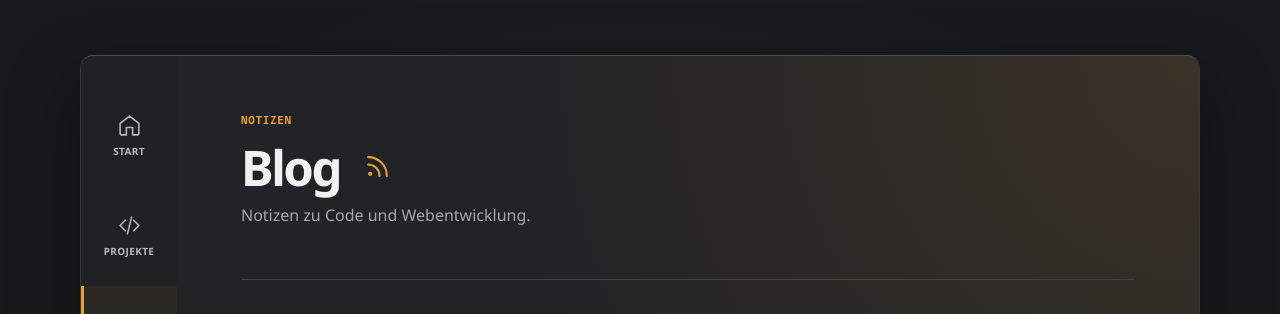
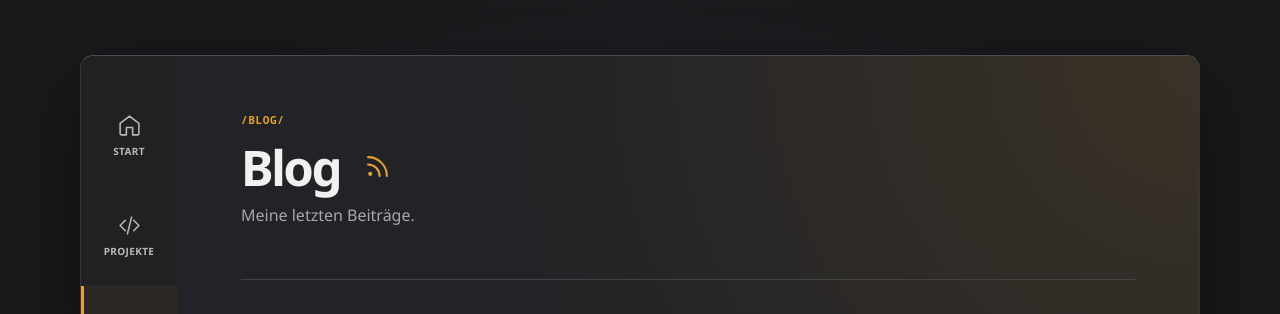
Before and after one commit to BlackScorp/blackscorp.github.io, a Jekyll site: the page built from _pages/blog.md, in a window 1280 px wide. Shown: the top 314 px of the page. Built offline with Jekyll 4.4.1, drawn with Linux system fonts in a browser that asks for light colours; some web fonts are replaced.

Commit message:
Seitenköpfe von Blog und Projekten vereinheitlichen
Die Seitenpfade erscheinen wie bei Kontakt über den Überschriften.
Eine kurze Blog-Unterzeile ersetzt die bisherigen Notizen-Texte.

```diff
--- a/_layouts/blog.html
+++ b/_layouts/blog.html
@@ -3,12 +3,12 @@ layout: default
 ---
 <section class="blog-page">
   <header class="page-heading">
-    <p class="eyebrow">Notizen</p>
+    <p class="eyebrow">{{ page.url | escape }}</p>
     <div class="blog-title">
       <h1>Blog</h1>
       <a class="blog-feed-icon" href="{{ '/feed.xml' | relative_url }}" type="application/atom+xml" target="_blank" rel="noopener noreferrer" aria-label="RSS-Feed abonnieren (Atom, öffnet in neuem Tab)" title="RSS-Feed abonnieren (Atom, öffnet in neuem Tab)"><svg viewBox="0 0 24 24" aria-hidden="true"><circle cx="5" cy="19" r="2" fill="currentColor"/><path d="M3 10a11 11 0 0 1 11 11M3 3a18 18 0 0 1 18 18" fill="none" stroke="currentColor" stroke-width="2" stroke-linecap="round"/></svg></a>
     </div>
-    <p class="lead">Notizen zu Code und Webentwicklung.</p>
+    <p class="lead">Meine letzten Beiträge.</p>
     {% assign sorted_tags = site.tags | sort %}
     <ul class="post-tags" aria-label="Tags">
       {% for tag in sorted_tags %}
--- a/_layouts/projects.html
+++ b/_layouts/projects.html
@@ -3,7 +3,7 @@ layout: default
 ---
 <section class="blog-page">
   <header class="page-heading">
-    <p class="eyebrow">Arbeiten</p>
+    <p class="eyebrow">{{ page.url | escape }}</p>
     <h1>{{ page.title | escape }}</h1>
     {% if page.lead %}<p class="lead">{{ page.lead | escape }}</p>{% endif %}
   </header>
```
